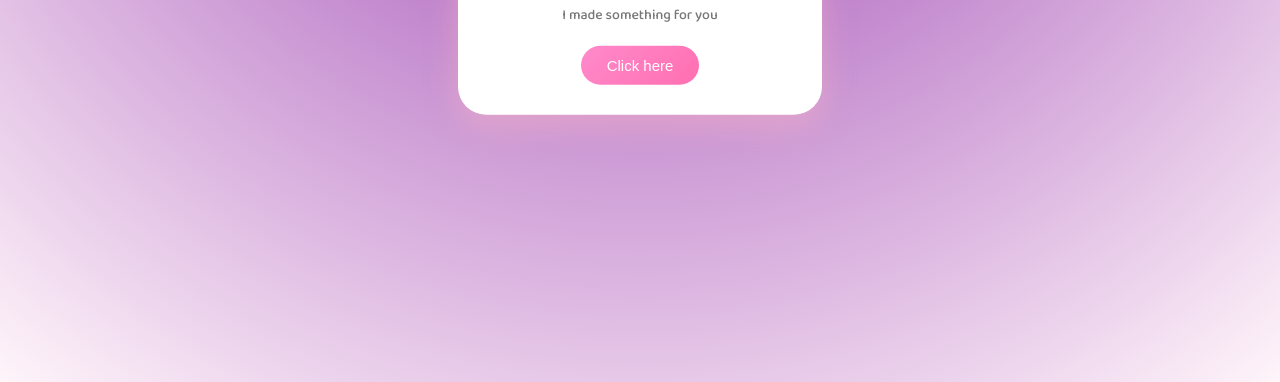
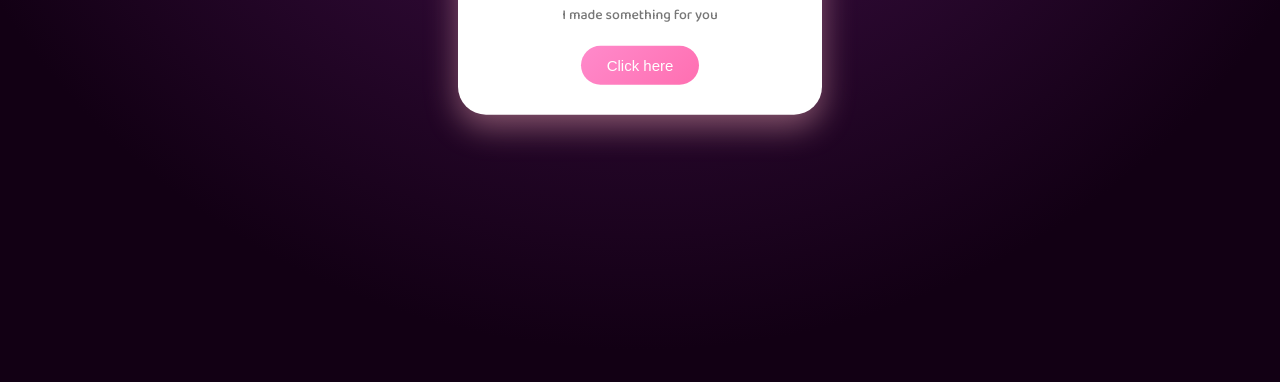
Before and after one commit to shamilsproject2025-stack/Birthday, a plain HTML site: page index.html in a window 1280 px wide. Shown: the part 418-800 px from the top of the page. Drawn offline with Linux system fonts and the light colour scheme.

Commit message:
Update index.html

```diff
--- a/index.html
+++ b/index.html
@@ -13,7 +13,9 @@ body {
   margin: 0;
   height: 100vh;
   background: radial-gradient(circle at top,
-  #8e2aa8, #fff5fa);
+  #8e2aa8,
+  #2a082f 45%,
+  #120014 75%);
   display: flex;
   justify-content: center;
   align-items: center;
```
